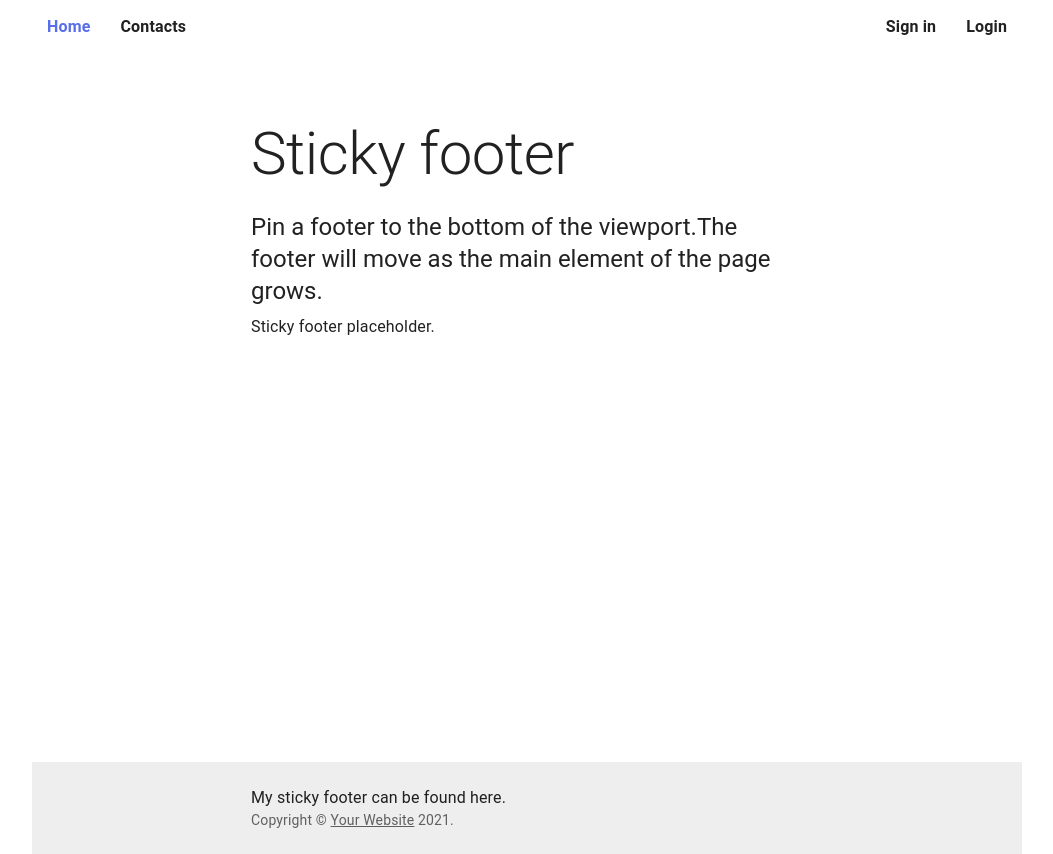
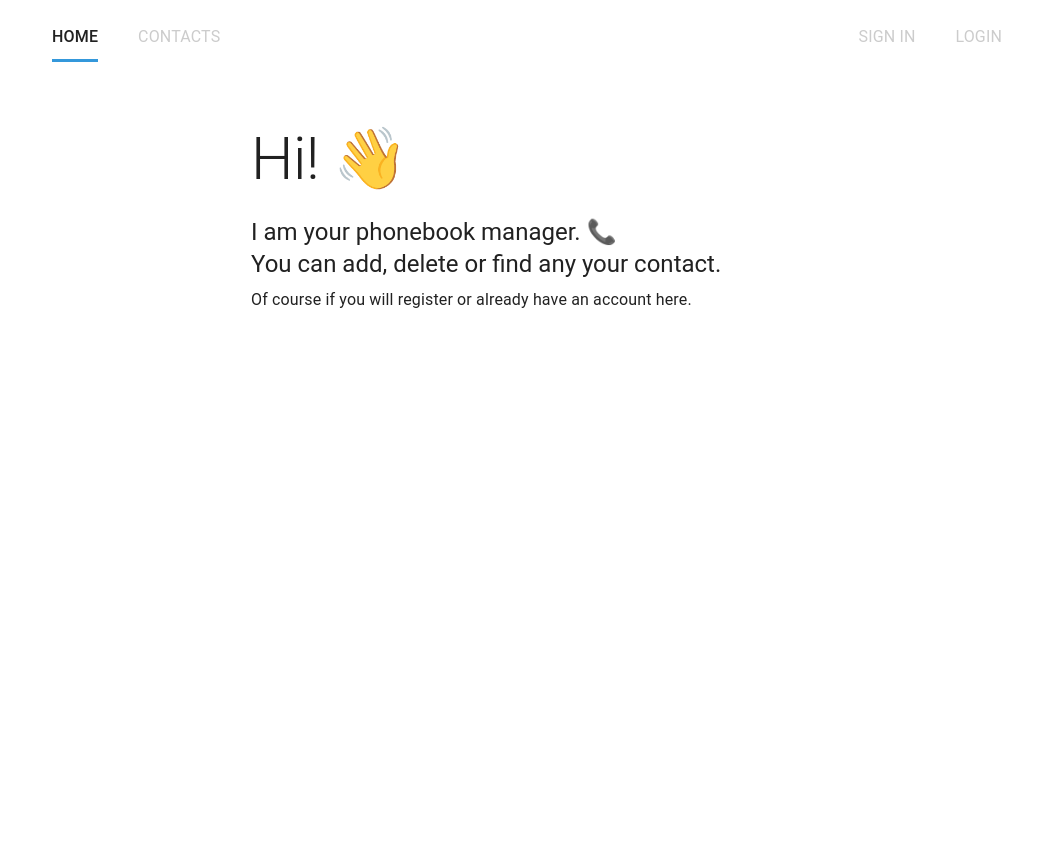
Before and after one commit to Prykhodko-Pasha/goit-react-hw-08-phonebook, a React (Create React App) app: page / in a window 1280 px wide. Shown: the whole page, without its empty margins (113-1166 px from the left). After the commit the page ends 800 px from the top, so only its background shows below. Built offline with nearby package versions, Linux system fonts and the light colour scheme.

Commit message:
begin styling

```diff
--- a/src/components/AuthNav/AuthNav.js
+++ b/src/components/AuthNav/AuthNav.js
@@ -1,5 +1,5 @@
 import { NavLink } from 'react-router-dom';
-import s from './AuthNav.module.css';
+import s from '../Navigation/Navigation.module.css';
 
 export default function AuthNav() {
   return (
--- a/src/components/AuthNav/AuthNav.module.css
+++ /dev/null
@@ -1,23 +0,0 @@
-.nav {
-  display: flex;
-}
-
-.nav__link,
-.nav__link_active {
-  margin: 15px;
-  text-decoration: none;
-  font-weight: 700;
-  transition: text-shadow 0.4s;
-  color: #212121;
-}
-
-.nav__link:hover,
-.nav__link:focus,
-.nav__link_active:hover,
-.nav__link_active:focus {
-  text-shadow: 3px 3px 20px #ff99cc, -2px 1px 30px #ff99cc;
-}
-
-.nav__link_active {
-  color: #596fe9;
-}
--- a/src/components/Container/Container.module.css
+++ b/src/components/Container/Container.module.css
@@ -2,5 +2,5 @@
   max-width: 1020px;
   height: 90vh;
   margin: 0 auto;
-  padding: 0 15px;
+  padding: 15px 15px 0;
 }
--- a/src/components/HomePage/HomePage.js
+++ b/src/components/HomePage/HomePage.js
@@ -2,20 +2,6 @@ import CssBaseline from '@mui/material/CssBaseline';
 import Box from '@mui/material/Box';
 import Typography from '@mui/material/Typography';
 import Container from '@mui/material/Container';
-import Link from '@mui/material/Link';
-
-function Copyright() {
-  return (
-    <Typography variant="body2" color="text.secondary">
-      {'Copyright © '}
-      <Link color="inherit" href="https://mui.com/">
-        Your Website
-      </Link>{' '}
-      {new Date().getFullYear()}
-      {'.'}
-    </Typography>
-  );
-}
 
 export default function StickyFooter() {
   return (
@@ -23,39 +9,22 @@ export default function StickyFooter() {
       sx={{
         display: 'flex',
         flexDirection: 'column',
-        minHeight: '100vh',
       }}
     >
       <CssBaseline />
       <Container component="main" sx={{ mt: 8, mb: 2 }} maxWidth="sm">
         <Typography variant="h2" component="h1" gutterBottom>
-          Sticky footer
+          Hi! &#128075;
         </Typography>
         <Typography variant="h5" component="h2" gutterBottom>
-          {'Pin a footer to the bottom of the viewport.'}
-          {'The footer will move as the main element of the page grows.'}
+          I am your phonebook manager. &#128222;
+          <br />
+          You can add, delete or find any your contact.
         </Typography>
-        <Typography variant="body1">Sticky footer placeholder.</Typography>
+        <Typography variant="body1">
+          Of course if you will register or already have an account here.
+        </Typography>
       </Container>
-      <Box
-        component="footer"
-        sx={{
-          py: 3,
-          px: 2,
-          mt: 'auto',
-          backgroundColor: theme =>
-            theme.palette.mode === 'light'
-              ? theme.palette.grey[200]
-              : theme.palette.grey[800],
-        }}
-      >
-        <Container maxWidth="sm">
-          <Typography variant="body1">
-            My sticky footer can be found here.
-          </Typography>
-          <Copyright />
-        </Container>
-      </Box>
     </Box>
   );
 }
--- a/src/components/LoginPage/LoginPage.js
+++ b/src/components/LoginPage/LoginPage.js
@@ -89,6 +89,7 @@ export default function LoginPage() {
             margin="normal"
             required
             fullWidth
+            autoFocus
             id="email"
             label="Email"
             name="email"
--- a/src/components/Navigation/Navigation.module.css
+++ b/src/components/Navigation/Navigation.module.css
@@ -1,23 +1,49 @@
 .nav {
   display: flex;
+  align-items: center;
 }
 
 .nav__link,
 .nav__link_active {
-  margin: 15px;
+  position: relative;
+  display: block;
+  padding: 10px 0;
+  margin: 0 20px;
+  color: #ccc;
   text-decoration: none;
-  font-weight: 700;
-  transition: text-shadow 0.4s;
-  color: #212121;
+  text-transform: uppercase;
+  transition: 0.5s;
+}
+
+.nav__link::after,
+.nav__link_active::after {
+  position: absolute;
+  content: '';
+  top: 100%;
+  left: 0;
+  width: 100%;
+  height: 3px;
+  background: #3498db;
+}
+.nav__link::after {
+  transform: scaleX(0);
+  transform-origin: right;
+  transition: transform 0.5s;
 }
 
 .nav__link:hover,
-.nav__link:focus,
-.nav__link_active:hover,
-.nav__link_active:focus {
-  text-shadow: 3px 3px 20px #ff99cc, -2px 1px 30px #ff99cc;
+.nav__link:focus {
+  color: #ccc;
+}
+
+.nav__link:hover::after,
+.nav__link:focus::after {
+  transform: scaleX(1);
+  transform-origin: left;
 }
 
 .nav__link_active {
-  color: #596fe9;
+  color: #212121;
+  font-weight: 500;
+  transform: scaleX(1);
 }
--- a/src/components/NotFoundPage/NotFoundPage.js
+++ b/src/components/NotFoundPage/NotFoundPage.js
@@ -1,28 +1,38 @@
-import { Link } from 'react-router-dom';
-// import GoBackButton from '../GoBackButton/GoBackButton';
-
-import s from './NotFoundPage.module.css';
+import CssBaseline from '@mui/material/CssBaseline';
+import Box from '@mui/material/Box';
+import Typography from '@mui/material/Typography';
+import Container from '@mui/material/Container';
 
 export default function NotFoundPage() {
   return (
-    <>
-      <div className={s.NotFoundPage}>
-        <h1>404</h1>
-        <p>This page doesn't exist</p>
-        <Link to="/movies/603" className={s.goToMatrix}>
-          Enter the Matrix
-        </Link>
-        {/* <Link to="/" className={s.goToList}>
-          <GoBackButton />
-        </Link> */}
-
-        <div
-          className={s.blur_back}
-          style={{
-            backgroundImage: `url(https://img1.goodfon.com/wallpaper/nbig/e/13/matrica-matrix-morfeus.jpg)`,
-          }}
-        ></div>
-      </div>
-    </>
+    <Box
+      sx={{
+        mt: 2,
+        display: 'flex',
+        flexDirection: 'column',
+        backgroundSize: 'cover',
+        height: '80vh',
+        backgroundImage: `url(https://img.redro.pl/obrazy/crack-on-the-glass-broken-screen-broken-phone-cracked-glass-background-white-cracks-in-the-glass-700-238179359.jpg)`,
+      }}
+    >
+      <CssBaseline />
+      <Container
+        component="main"
+        sx={{
+          mt: 18,
+          ml: 6,
+          color: 'white',
+          transform: 'rotate(24deg)',
+        }}
+        maxWidth="sm"
+      >
+        <Typography variant="h2" component="h1" gutterBottom>
+          404
+        </Typography>
+        <Typography variant="h5" component="h2" gutterBottom>
+          This page doesn't exist
+        </Typography>
+      </Container>
+    </Box>
   );
 }
--- a/src/components/NotFoundPage/NotFoundPage.module.css
+++ /dev/null
@@ -1,45 +0,0 @@
-.NotFoundPage {
-  position: relative;
-  display: block;
-  text-align: center;
-  color: wheat;
-  height: 80vh;
-  margin: 20px 0;
-  overflow: hidden;
-  border-radius: 10px;
-  transition: all 0.4s;
-  box-shadow: 0px 0px 120px -25px rgba(0, 0, 0, 0.5);
-  padding: 25px;
-}
-
-.goToList,
-.goToMatrix {
-  position: absolute;
-  top: 70%;
-}
-
-.goToList {
-  right: 30%;
-}
-.goToMatrix {
-  color: wheat;
-  text-decoration: none;
-  left: 30%;
-  transition: text-shadow 0.4s;
-}
-.goToMatrix:hover,
-.goToMatrix:focus {
-  text-shadow: 3px 3px 20px #ff99cc, -2px 1px 30px #ff99cc;
-}
-
-.blur_back {
-  position: absolute;
-  top: 0;
-  z-index: -1;
-  height: 100%;
-  right: 0;
-  background-size: cover;
-  border-radius: 11px;
-  width: 100%;
-  background-repeat: no-repeat;
-}
--- a/src/components/UserMenu/UserMenu.js
+++ b/src/components/UserMenu/UserMenu.js
@@ -1,5 +1,6 @@
 import { useDispatch, useSelector } from 'react-redux';
 import Avatar from '@mui/material/Avatar';
+import Button from '@mui/material/Button';
 
 import * as authOperations from '../../redux/auth/auth-operations';
 import { getUserName } from '../../redux/auth/auth-selectors';
@@ -42,12 +43,17 @@ export default function UserMenu() {
   }
 
   return (
-    <div className={s.nav}>
-      <Avatar {...stringAvatar(name)} />
-      <span>Hello, {name}!</span>
-      <button type="button" onClick={() => dispatch(authOperations.logout())}>
+    <div className={s.user_menu}>
+      <Avatar {...stringAvatar(name)} className={s.user_menu__avatar} />
+      <span className={s.user_menu__greeting}>Hello, {name}!</span>
+      <Button
+        className={s.user_menu__button}
+        variant="outlined"
+        color="error"
+        onClick={() => dispatch(authOperations.logout())}
+      >
         Logout
-      </button>
+      </Button>
     </div>
   );
 }
--- a/src/components/UserMenu/UserMenu.module.css
+++ b/src/components/UserMenu/UserMenu.module.css
@@ -1,23 +1,24 @@
-.nav {
+.user_menu {
   display: flex;
+  align-items: center;
 }
 
-.nav__link,
-.nav__link_active {
-  margin: 15px;
+.user_menu__avatar,
+.user_menu__greeting {
+  margin: 0 5px;
   text-decoration: none;
-  font-weight: 700;
   transition: text-shadow 0.4s;
   color: #212121;
 }
 
-.nav__link:hover,
-.nav__link:focus,
-.nav__link_active:hover,
-.nav__link_active:focus {
-  text-shadow: 3px 3px 20px #ff99cc, -2px 1px 30px #ff99cc;
+.user_menu__button {
+  font-weight: 700;
+  margin: 0 15px;
 }
-
-.nav__link_active {
-  color: #596fe9;
+.user_menu__button:hover,
+.user_menu__button:focus {
+  color: #fff;
+  background-color: #d32f2f;
+  box-shadow: 0px 3px 1px -2px rgb(0 0 0 / 20%),
+    0px 2px 2px 0px rgb(0 0 0 / 14%), 0px 1px 5px 0px rgb(0 0 0 / 12%);
 }
--- a/src/redux/auth/auth-operations.js
+++ b/src/redux/auth/auth-operations.js
@@ -40,6 +40,7 @@ export const logout = createAsyncThunk('auth/logout', async () => {
     console.log(error);
   }
 });
+
 export const refresh = createAsyncThunk('auth/refresh', async (_, thunkAPI) => {
   const state = thunkAPI.getState();
   const persistedToken = state.auth.token;
```
Also changed, not shown: src/components/AppBar/AppBar.module.css (+0 -20 lines).
